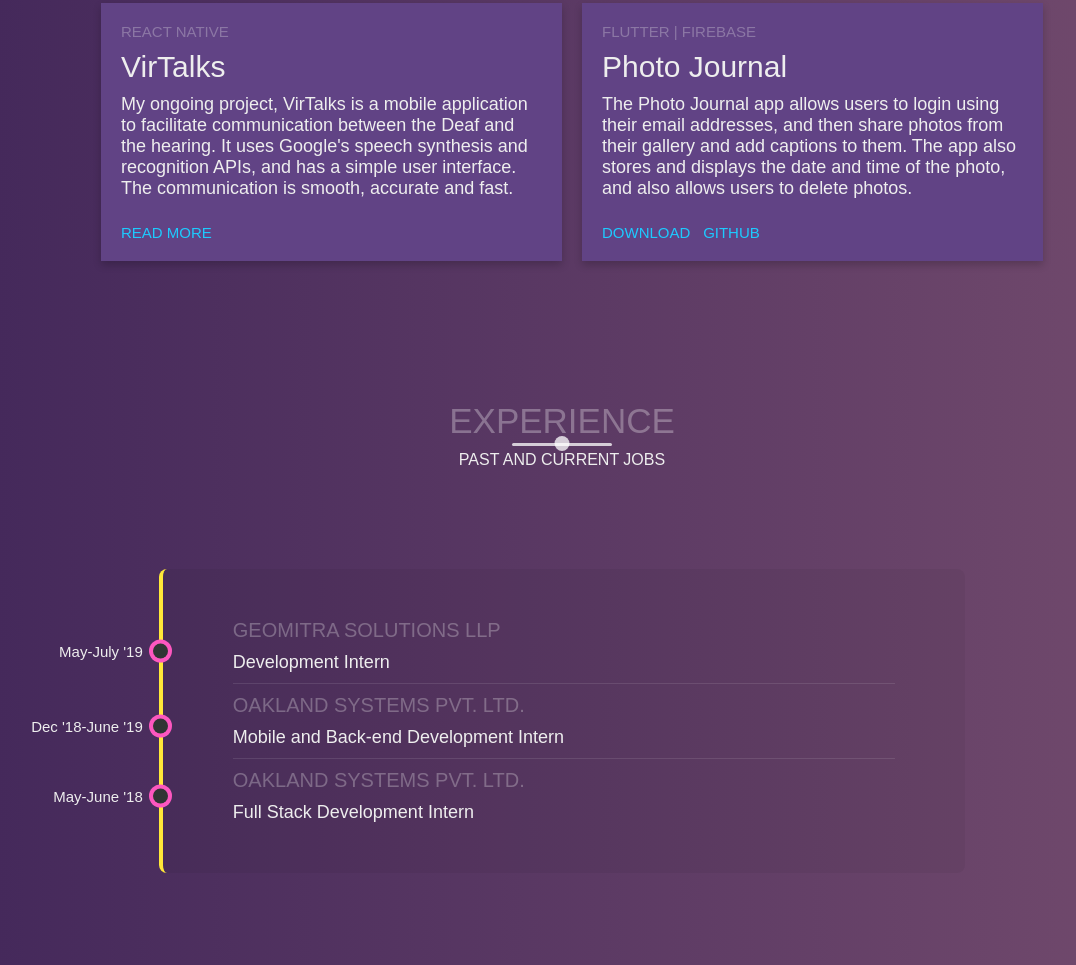
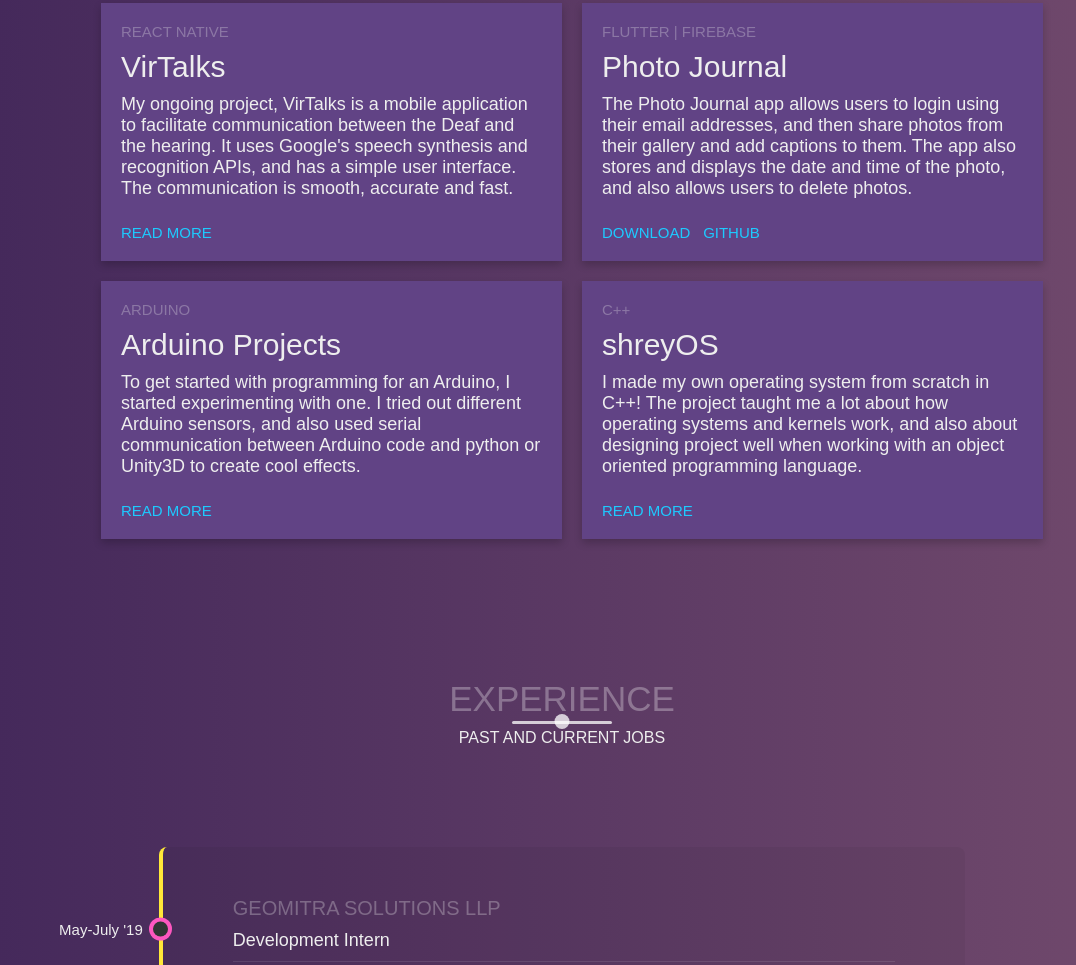
Before and after one commit to shreyasnisal/shreyasnisal.github.io, a plain HTML site: page index.html in a window 1280 px wide. Shown: the part 1623-2588 px from the top of the page, without its empty margins (78-1154 px from the left). Drawn offline with nearby package versions, Linux system fonts and the light colour scheme.

Commit message:
Added projects

```diff
--- a/index.html
+++ b/index.html
@@ -124,6 +124,28 @@
                             <a href="https://www.github.com/shreyasnisal/Photo-Journal" target="_blank" class="cta">GitHub</a>
                         </div>
                     </div>
+                    <div class="project-item card" data-aos="flip-down" data-aos-delay="1400">
+                        <div class="project-img">
+                            <img src="" atl="">
+                        </div>
+                        <div class="project-description">
+                            <h6>Arduino</h6>
+                            <h1>Arduino Projects</h1>
+                            <p>To get started with programming for an Arduino, I started experimenting with one. I tried out different Arduino sensors, and also used serial communication between Arduino code and python or Unity3D to create cool effects.</p>
+                            <a href="./pdfs/Arduino%20Projects.pdf" target="_blank" class="cta">Read More</a>
+                        </div>
+                    </div>
+                    <div class="project-item card" data-aos="flip-down" data-aos-delay="1600">
+                        <div class="project-img">
+                            <img src="" atl="">
+                        </div>
+                        <div class="project-description">
+                            <h6>C++</h6>
+                            <h1>shreyOS</h1>
+                            <p>I made my own operating system from scratch in C++! The project taught me a lot about how operating systems and kernels work, and also about designing project well when working with an object oriented programming language.</p>
+                            <a href="./pdfs/shreyOS.pdf" target="_blank" class="cta">Read More</a>
+                        </div>
+                    </div>
                 </div>
             </div>
         </section>
```
Also changed, not shown: 2 other files.
